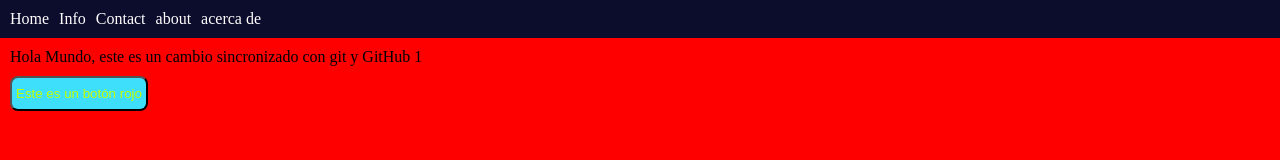
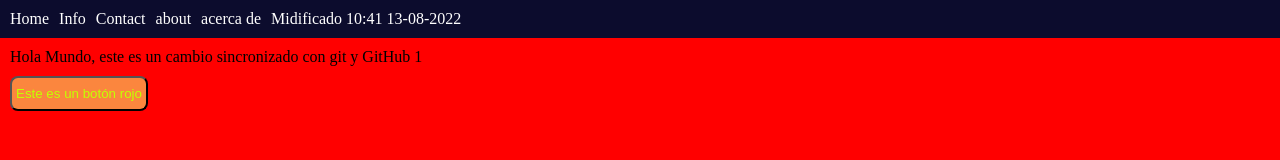
Before and after one commit to jamesyse13/prueba, a plain HTML site: page index.html in a window 1280 px wide. Drawn offline with Linux system fonts and the light colour scheme.

Commit message:
Cambio index nueva etiqueta y css fondo botton

```diff
--- a/index.html
+++ b/index.html
@@ -15,6 +15,7 @@
         <li>Contact</li>
         <li>about</li>
         <li>acerca de</li>
+        <li>Midificado 10:41 13-08-2022</li>
       </ul>
     </div>
     <div class="container">
--- a/styles.css
+++ b/styles.css
@@ -9,7 +9,7 @@ body {
 }
 
 button {
-  background-color: rgb(62, 223, 251);
+  background-color: rgb(251, 134, 62);
   color: rgb(195, 255, 0);
   padding: 8px 4px;
   border-radius: 8px;
```
